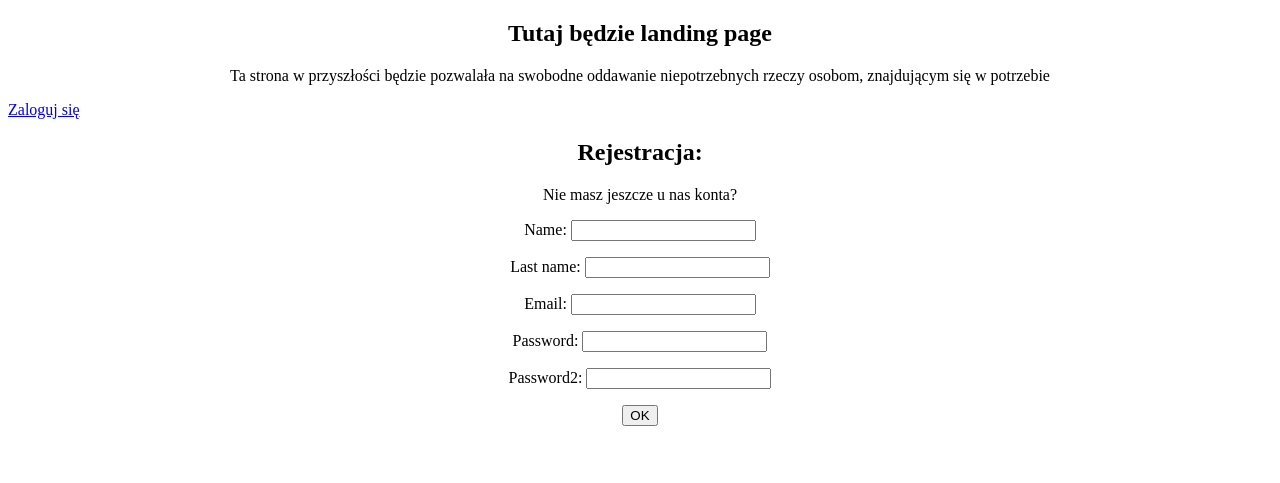
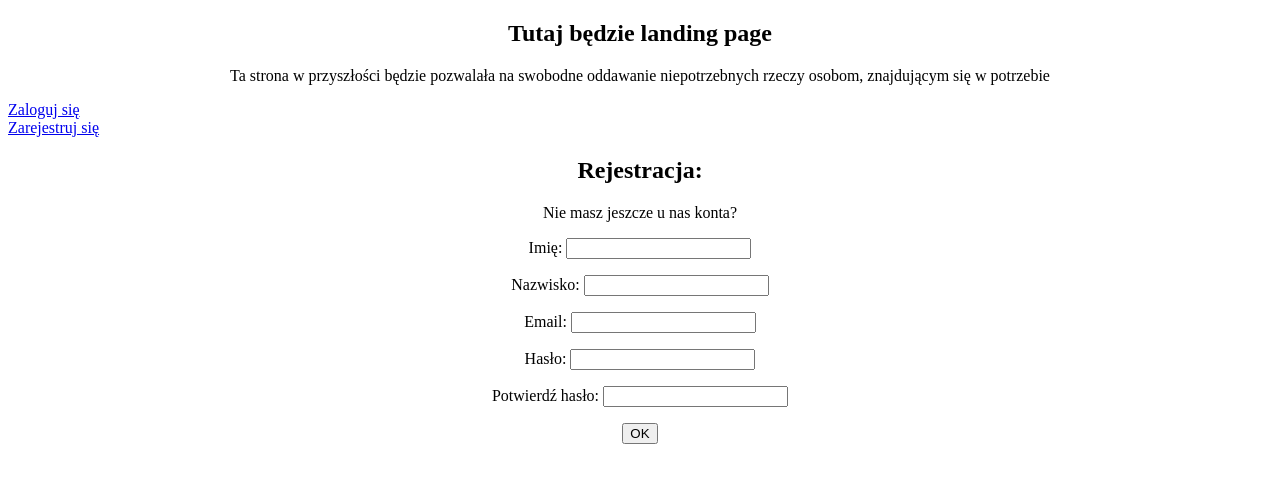
Before and after one commit to MatelkoDrd/Caritas, a Django app: page /register/ in a window 1280 px wide. Shown: the top 483 px of the page. Run offline with Django 3.2, Linux system fonts and the light colour scheme.

Commit message:
add labels to forms

```diff
--- a/caritas/urls.py
+++ b/caritas/urls.py
@@ -17,11 +17,13 @@ from django.conf.urls import url
 from django.contrib import admin
 
 
-from core.views import BaseView, LoginView, RegisterView
+from core.views import BaseView, LoginView, RegisterView, UserRegisteredView
 
 urlpatterns = [
     url(r'^admin/', admin.site.urls),
     url('login', LoginView.as_view()),
     url('register/', RegisterView.as_view()),
+    url('user_registered', UserRegisteredView.as_view()),
     url('', BaseView.as_view()),
+
 ]
--- a/core/forms.py
+++ b/core/forms.py
@@ -4,11 +4,17 @@ from user.models import User
 
 
 class LoginForm(forms.Form):
-    name = forms.EmailField()
-    password = forms.CharField(widget=forms.PasswordInput())
+    name = forms.EmailField(label='Email')
+    password = forms.CharField(label='Hasło', widget=forms.PasswordInput())
 
 
 class RegisterForm(forms.ModelForm):
+
+    name = forms.CharField(label='Imię')
+    last_name = forms.CharField(label='Nazwisko')
+    password = forms.CharField(label='Hasło', widget=forms.PasswordInput)
+    password2 = forms.CharField(label='Potwierdź hasło', widget=forms.PasswordInput)
+
     class Meta:
         model = User
         fields = '__all__'
--- a/core/templates/base.html
+++ b/core/templates/base.html
@@ -3,17 +3,17 @@
 <head>
     <meta charset="UTF-8">
     <title>Landing page</title>
-{#    {% load staticfiles %}#}
-{#    <link rel="stylesheet" href="{% static 'core/css/style.css' %}">#}
+
 </head>
 
-{#<body style="background: url({% static 'core/img/nazwa_obrazka.jpg' %})">#}
+
 <body>
 
 <div>
     <center><h2>Tutaj będzie landing page</h2></center>
     <center><p>Ta strona w przyszłości będzie pozwalała na swobodne oddawanie niepotrzebnych rzeczy osobom, znajdującym się w potrzebie</p></center>
-        <a href="/login">Zaloguj się</a>
+        <a href="/login">Zaloguj się</a><br>
+        <a href="/register">Zarejestruj się</a>
             {% block container %}
             {% endblock %}
 </div>
--- a/core/views.py
+++ b/core/views.py
@@ -68,7 +68,12 @@ class RegisterView(View):
                 password=form.cleaned_data['password'],
                 password2=form.cleaned_data['password2']
             )
-            return render(request, 'register.html', {'form': form, 'message': f"Stworzono nowego użytkownika{add_user}"})
+            return redirect('/user_registrated')
 
         else:
             return render(request, 'register.html', {'form': form})
+
+
+class UserRegisteredView(View):
+    def get(self, request):
+        return render(request, 'user_registered.html', {})
```
Also changed, not shown: core/templates/user_registered.html (added, +11 -0 lines).
